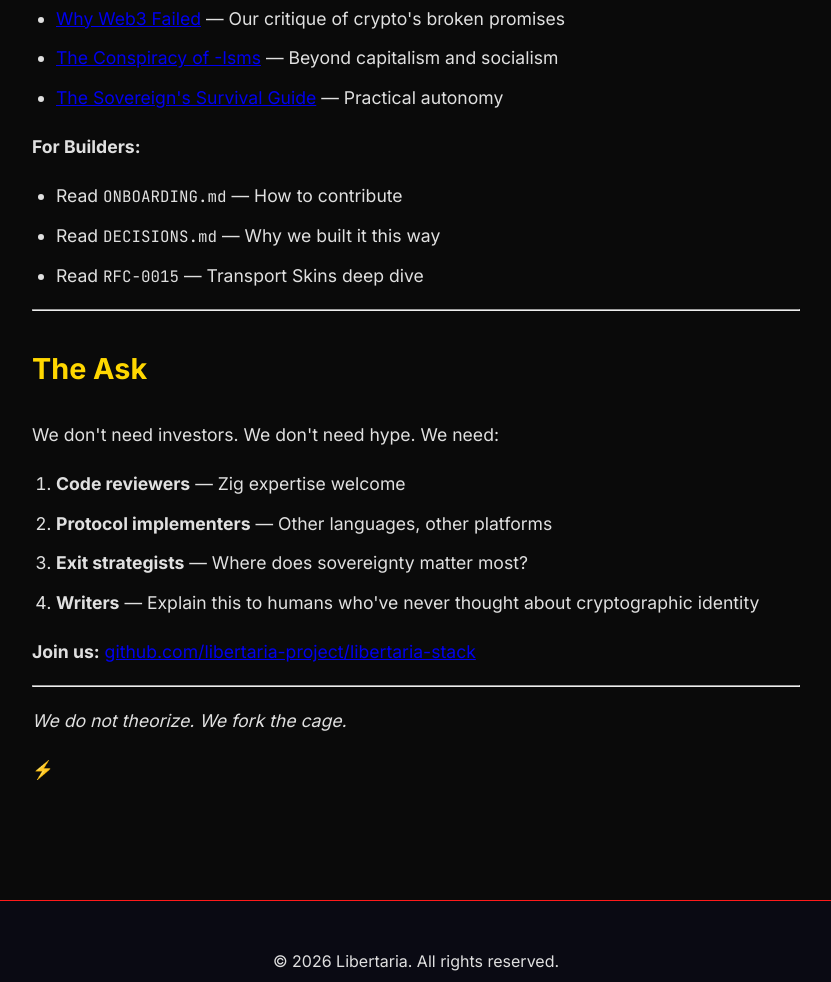
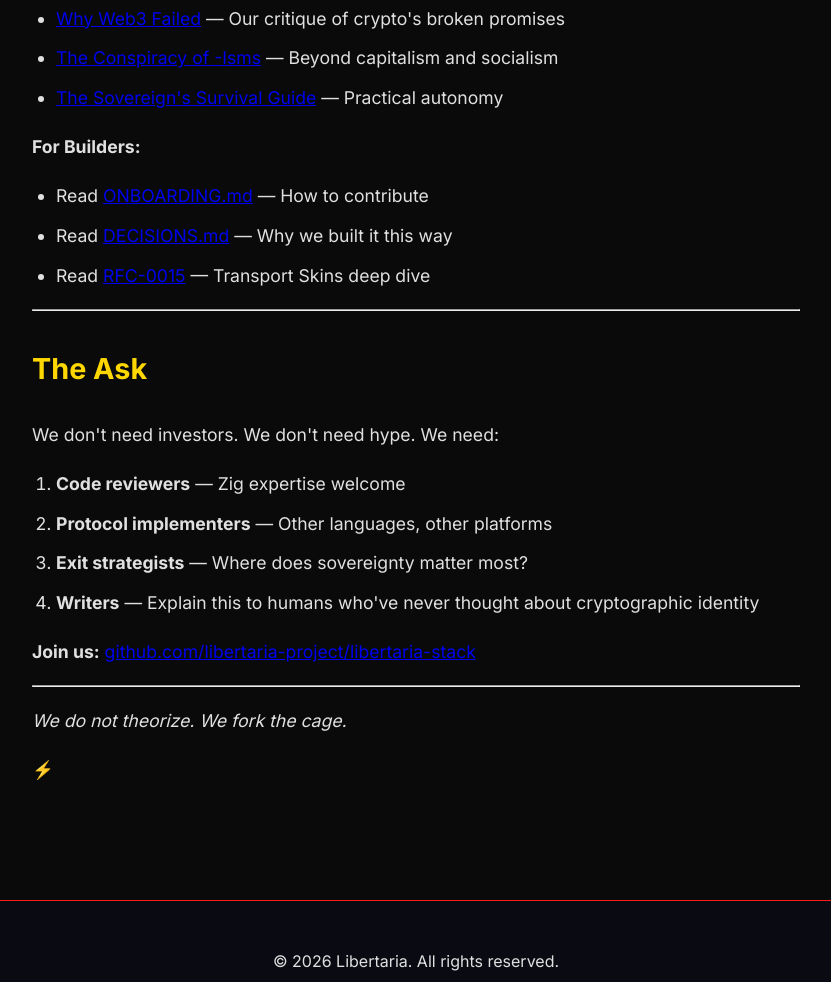
Before and after one commit to MarkusMaiwald/libertaria-blog, an Astro site: page /blog/2026-02-05-libertaria-executive-digest in a window 1280 px wide. Shown: the part 3019-4001 px from the top of the page, without its empty margins (224-1055 px from the left). Built offline with nearby package versions, Linux system fonts and the light colour scheme; Astro itself is replaced by a stand-in of ours.

Commit message:
fix: add full GitHub URLs for repo links in Executive Digest

```diff
--- a/src/content/blog/2026-02-05-libertaria-executive-digest.mdx
+++ b/src/content/blog/2026-02-05-libertaria-executive-digest.mdx
@@ -87,9 +87,9 @@ zig build test  # 166 tests passing
 - [The Sovereign's Survival Guide](https://libertaria.app/blog/2026-02-05-sovereign-survival-guide/) — Practical autonomy
 
 **For Builders:**
-- Read `ONBOARDING.md` — How to contribute
-- Read `DECISIONS.md` — Why we built it this way
-- Read `RFC-0015` — Transport Skins deep dive
+- Read [ONBOARDING.md](https://github.com/libertaria-project/libertaria-stack/blob/main/ONBOARDING.md) — How to contribute
+- Read [DECISIONS.md](https://github.com/libertaria-project/libertaria-stack/blob/main/DECISIONS.md) — Why we built it this way
+- Read [RFC-0015](https://github.com/libertaria-project/libertaria-stack/blob/main/docs/rfcs/RFC-0015_Transport_Skins.md) — Transport Skins deep dive
 
 ---
 
```
Also changed, not shown: 2 other files.
